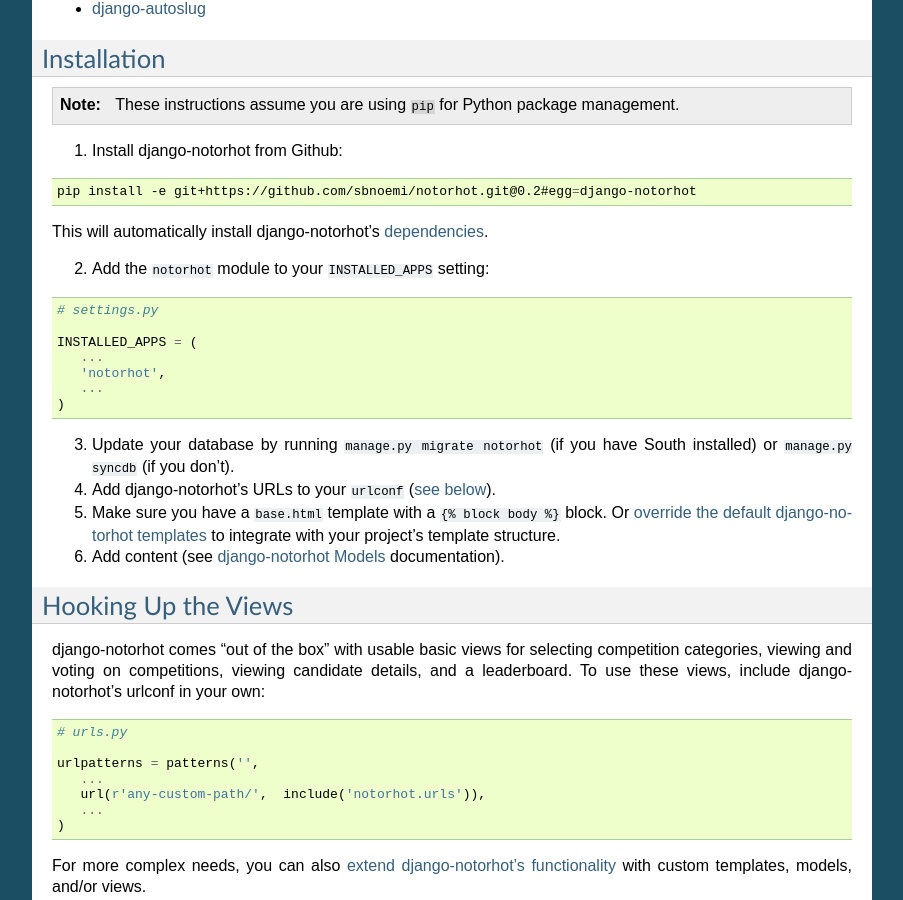
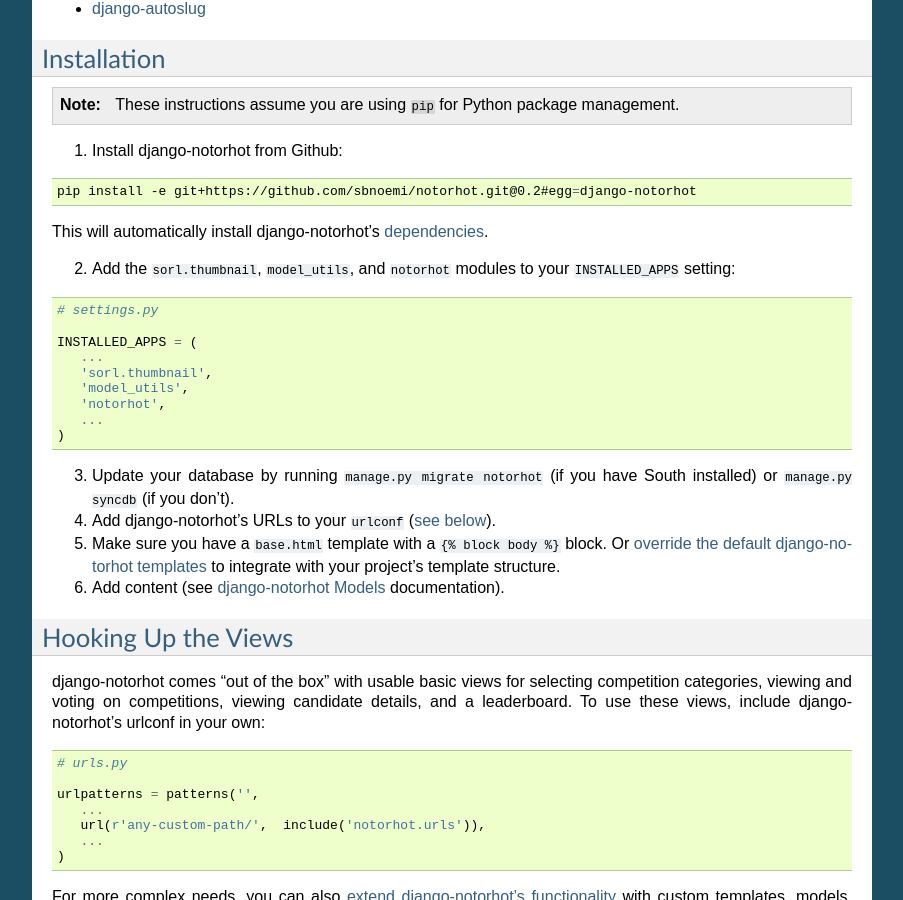
Before and after one commit to sbnoemi/notorhot, a Sphinx documentation site: the page built from docs/source/installation.rst, in a window 1280 px wide and 900 px high, scrolled down 561 px. Shown: the whole window, without its empty margins (198-1101 px from the left). Built offline with Sphinx 7.4.7, drawn with Linux system fonts in a browser that asks for light colours.

Commit message:
Missed some apps in settings for sample project / installation instructions

```diff
--- a/docs/source/installation.rst
+++ b/docs/source/installation.rst
@@ -42,7 +42,7 @@
 
 This will automatically install django-notorhot's :ref:`dependencies <dependencies>`.
 
-2. Add the ``notorhot`` module to your ``INSTALLED_APPS`` setting:
+2. Add the ``sorl.thumbnail``, ``model_utils``, and ``notorhot`` modules to your ``INSTALLED_APPS`` setting:
 
 .. code-block:: python
 
@@ -50,6 +50,8 @@
 
    INSTALLED_APPS = (
       ...
+      'sorl.thumbnail',
+      'model_utils',
       'notorhot',
       ...
    )
```
Also changed, not shown: 1 other file.
